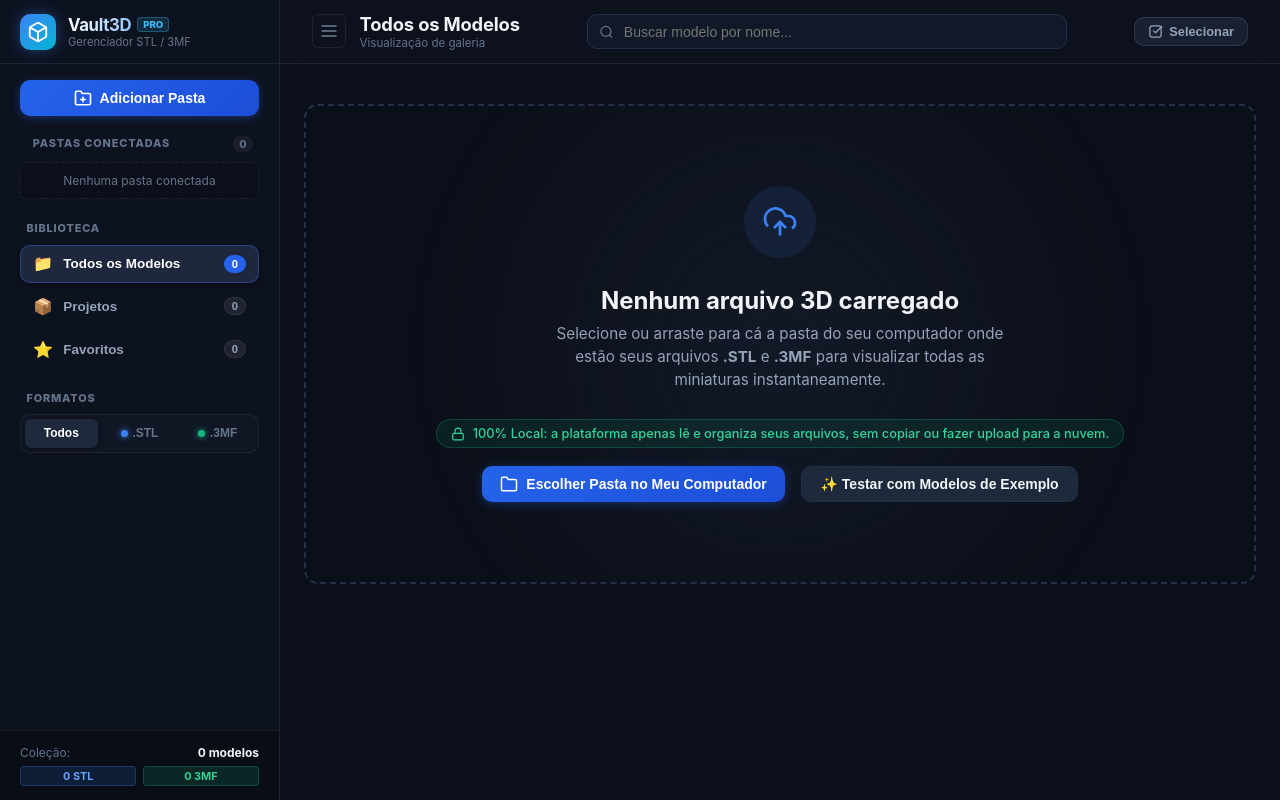
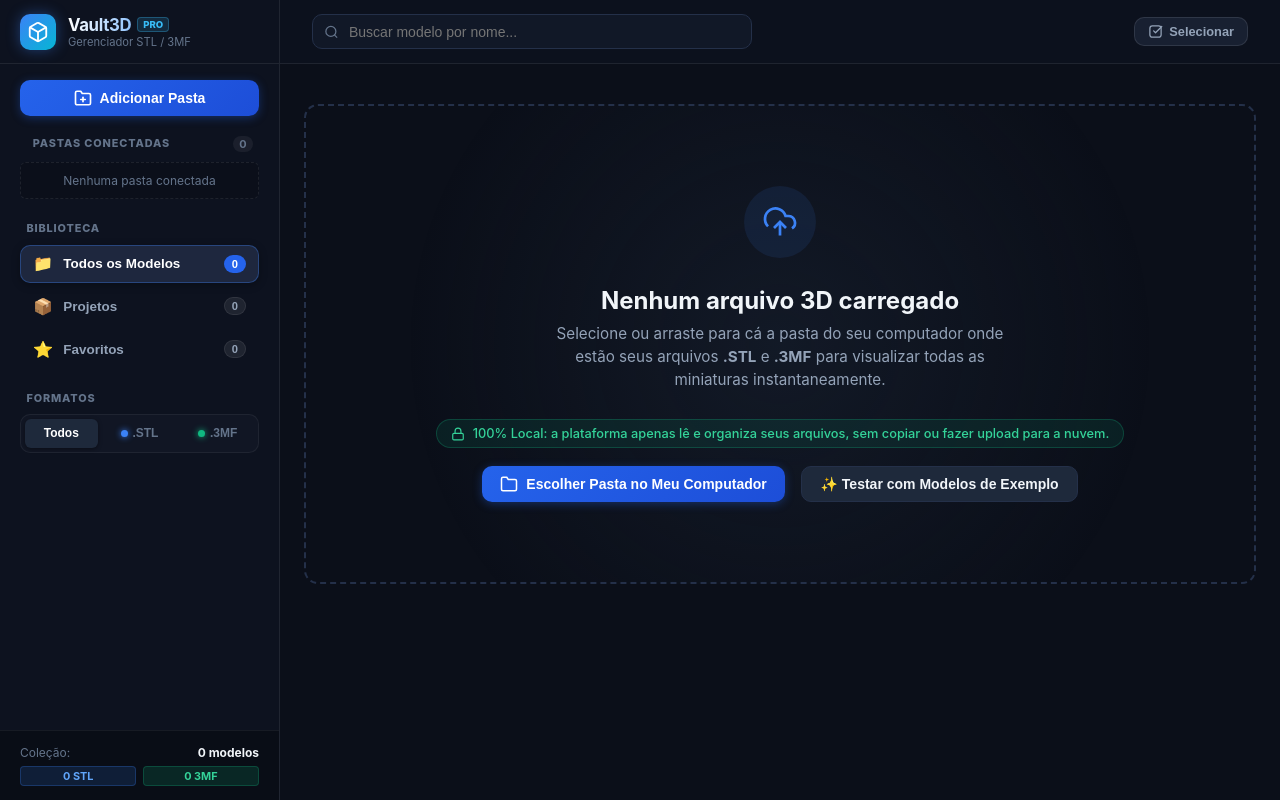
Before and after one commit to pvbsiqueira/Vault3D, a plain HTML site: page index.html in a window 1280 px wide. Drawn offline with nearby package versions, Linux system fonts and the light colour scheme; a script that the page names is missing.

Commit message:
feat: iniciar cabecalho com barra de pesquisa e remover menu hamburguer e titulos do topo

```diff
--- a/index.html
+++ b/index.html
@@ -243,21 +243,8 @@
 
       <!-- Topbar do Dashboard -->
       <header class="dashboard-topbar">
-        <div class="topbar-left">
-          <button class="btn-sidebar-toggle" id="btnSidebarToggle" title="Recolher / Expandir barra lateral" aria-label="Alternar barra lateral" type="button">
-            <svg width="20" height="20" viewBox="0 0 24 24" fill="none" stroke="currentColor" stroke-width="2">
-              <line x1="3" y1="12" x2="21" y2="12"></line>
-              <line x1="3" y1="6" x2="21" y2="6"></line>
-              <line x1="3" y1="18" x2="21" y2="18"></line>
-            </svg>
-          </button>
-          <div class="topbar-heading">
-            <h1 class="topbar-title" id="currentViewTitle">Todos os Modelos</h1>
-            <span class="topbar-sub" id="currentViewSub">Visualização de galeria</span>
-          </div>
-        </div>
-
-        <div class="topbar-center">
+        <!-- Início do Topbar: Barra de Pesquisa -->
+        <div class="topbar-search-wrap">
           <div class="search-box">
             <svg class="search-icon" viewBox="0 0 24 24" fill="none" stroke="currentColor" stroke-width="2">
               <circle cx="11" cy="11" r="8"></circle>
--- a/styles.css
+++ b/styles.css
@@ -506,78 +506,10 @@ body.dashboard-body {
   z-index: 30;
 }
 
-.topbar-left {
-  display: flex;
-  align-items: center;
-  gap: 0.85rem;
-}
-
-.btn-sidebar-toggle {
-  background: transparent;
-  border: 1px solid rgba(255, 255, 255, 0.08);
-  color: var(--text-muted);
-  width: 34px;
-  height: 34px;
-  border-radius: var(--radius-sm);
-  display: inline-flex;
-  align-items: center;
-  justify-content: center;
-  cursor: pointer;
-  transition: var(--transition);
-}
-
-.btn-sidebar-toggle:hover {
-  color: var(--text-primary);
-  background: rgba(255, 255, 255, 0.08);
-  border-color: rgba(255, 255, 255, 0.15);
-}
-
-/* Estado de colapso e responsividade da Sidebar */
-.dashboard-sidebar.collapsed {
-  margin-left: -280px;
-  opacity: 0;
-  pointer-events: none;
-}
-
-@media (max-width: 900px) {
-  .dashboard-sidebar {
-    position: fixed;
-    left: 0;
-    top: 0;
-    bottom: 0;
-    z-index: 50;
-    margin-left: -280px;
-    box-shadow: 0 0 30px rgba(0, 0, 0, 0.7);
-  }
-  .dashboard-sidebar.mobile-open {
-    margin-left: 0;
-    opacity: 1;
-    pointer-events: auto;
-  }
-}
-
-.topbar-heading {
-  display: flex;
-  flex-direction: column;
-}
-
-.topbar-title {
-  font-size: 1.15rem;
-  font-weight: 700;
-  letter-spacing: -0.01em;
-  color: var(--text-primary);
-  margin: 0;
-  line-height: 1.2;
-}
-
-.topbar-sub {
-  font-size: 0.72rem;
-  color: var(--text-muted);
-}
-
-.topbar-center {
+.topbar-search-wrap {
   flex: 1;
-  max-width: 480px;
+  max-width: 440px;
+  min-width: 220px;
 }
 
 .topbar-right {
```
Also changed, not shown: app.js.
